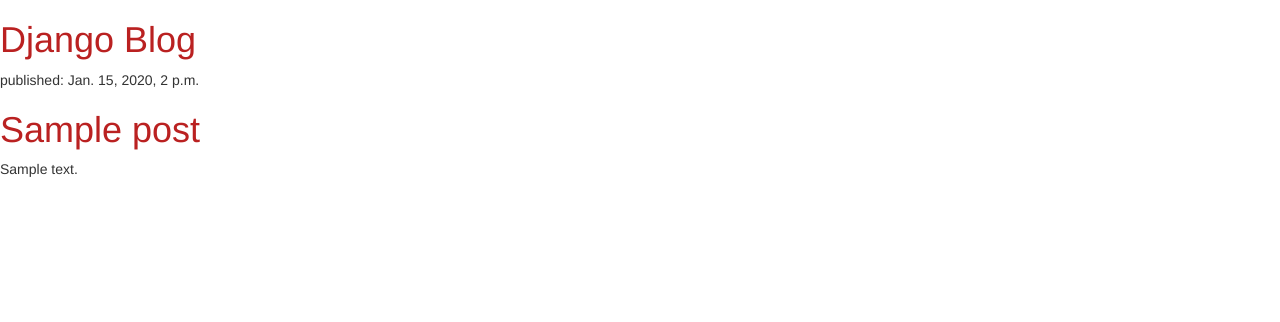
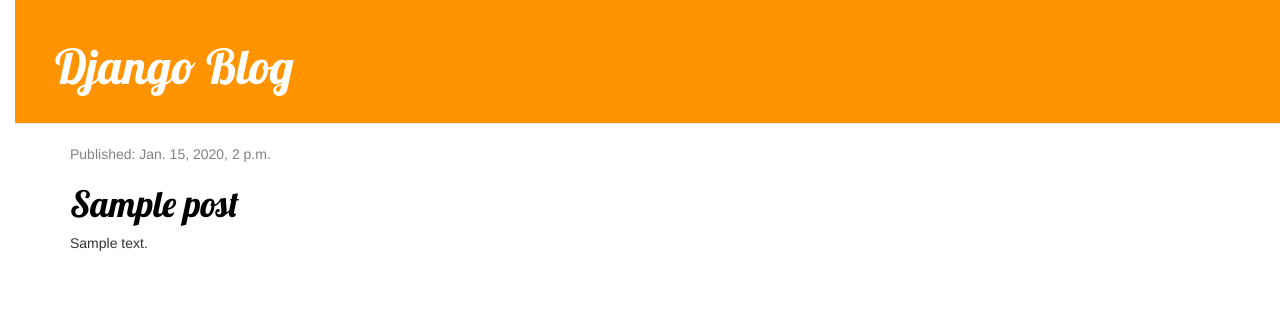
Before and after one commit to Grakha/my-first-blog, a Django app: page / in a window 1280 px wide. Shown: the top 322 px of the page. Run offline with Django 3.2, Linux system fonts and the light colour scheme; tables that the repository leaves empty hold one stand-in row (values such as "Sample post"); some libraries are stand-ins or nearby versions.

Commit message:
modified css and html template

```diff
--- a/blog/static/css/blog.css
+++ b/blog/static/css/blog.css
@@ -1,3 +1,56 @@
+body {
+    padding-left: 15px;
+}
+
 h1 a {
     color: #ba2121;
+    font-family: 'Lobster';
 }
+
+.page-header {
+    background-color: #ff9400;
+    margin-top: 0;
+    padding: 20px 20px 20px 40px;
+}
+
+.page-header h1, .page-header h1 a,
+.page-header h1 a:visited, .page-header h1 a:active {
+    color: #fff;
+    font-size: 36pt;
+    text-decoration: none;
+}
+
+.content {
+    margin-left: 40px;
+}
+
+h1, h2, h3, h4 {
+    font-family: 'Lobster', cursive;
+}
+
+.date {
+    color: #828282;
+}
+
+.save {
+    float: right;
+}
+
+.post-form textarea, .post-form input {
+    width: 100%;
+}
+
+.top-menu, .top-menu:hover, top-menu:visited {
+    color: #fff;
+    float: right;
+    font-size: 26pt;
+    margin-right: 20px;
+}
+
+.post {
+    margin-bottom: 70px;
+}
+
+.post h1 a, .post h1 a:hover {
+    color: #000;
+}
--- a/blog/templates/blog/post_list.html
+++ b/blog/templates/blog/post_list.html
@@ -7,21 +7,30 @@
     content="width=device-width, user-scalable=no, initial-scale=1.0, maximum-scale=1.0, minimum-scale=1.0">
   <meta http-equiv="X-UA-Compatible" content="ie=edge">
 
+  <link href="https://fonts.googleapis.com/css?family=Lobster&subset=latin,cyrillic" rel="stylesheet" type="text/css">
   <link rel="stylesheet" href="//maxcdn.bootstrapcdn.com/bootstrap/3.2.0/css/bootstrap.min.css">
   <link rel="stylesheet" href="//maxcdn.bootstrapcdn.com/bootstrap/3.2.0/css/bootstrap-theme.min.css">
   <link rel="stylesheet" href="{% static 'css/blog.css' %}">
   <title>New Document</title>
 </head>
 <body>
-<div>
+<div class="page-header">
   <h1><a href="">Django Blog</a></h1>
 </div>
-{% for post in posts %}
-  <div>
-    <p>published: {{ post.published_date }}</p>
-    <h1><a href="">{{ post.title }}</a></h1>
-    <p>{{ post.text|linebreaksbr }}</p>
+<div class="content container">
+  <div class="row">
+    <div class="col-md-8">
+      {% for post in posts %}
+        <div class="post">
+          <div class="date">
+            <p>Published: {{ post.published_date }}</p>
+          </div>
+          <h1><a href="">{{ post.title }}</a></h1>
+          <p>{{ post.text|linebreaksbr }}</p>
+        </div>
+      {% endfor %}
+    </div>
   </div>
-{% endfor %}
+</div>
 </body>
 </html>
```
